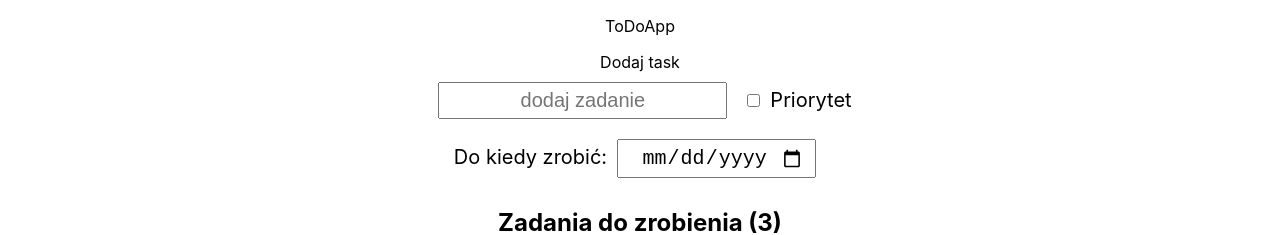
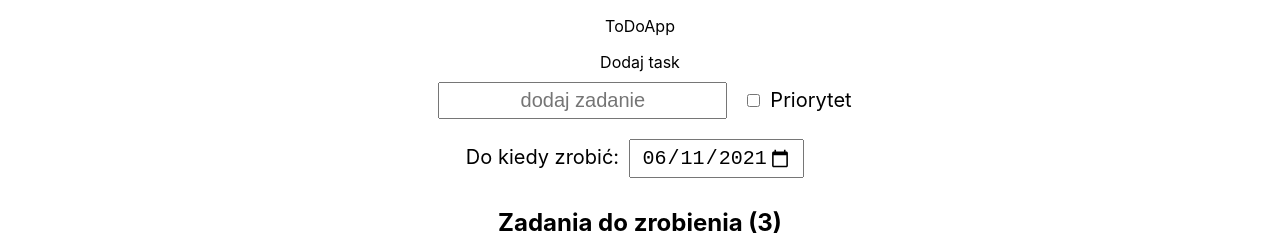
Before and after one commit to luciussulla/ReactToDoApp, a React (Create React App) app: page / in a window 1280 px wide. Shown: the top 235 px of the page. Built offline with nearby package versions, Linux system fonts and the light colour scheme.

Commit message:
Add calendar min and max date selection

```diff
--- a/src/components/AddTask.js
+++ b/src/components/AddTask.js
@@ -2,9 +2,11 @@ import './AddTask.css'
 import React, {Component} from 'react'
 
 class AddTask extends Component {
+
+   minDate = new Date().toISOString().slice(0,10)
    state = {
      text: '',
-     finishDate: null,
+     finishDate: this.minDate,
      important: false,
    }
 
@@ -42,6 +44,9 @@ class AddTask extends Component {
    }
 
     render() {
+      let maxDate = this.minDate.slice(0,4)*1 + 1
+      console.log("initial max date "+maxDate)
+      maxDate = maxDate+"-12-31"
      return (
       <>
         <div>Dodaj task</div>
@@ -51,7 +56,7 @@ class AddTask extends Component {
           <label htmlFor="important">Priorytet</label>
           <br/>
           <label>Do kiedy zrobić:</label>
-          <input type="date" min="" max="" name="finishDate" onChange={this.universalHandler} />
+          <input type="date" min={this.minDate} max={maxDate} name="finishDate" onChange={this.universalHandler} value={this.state.finishDate} />
         </form>
       </>
      )
```
